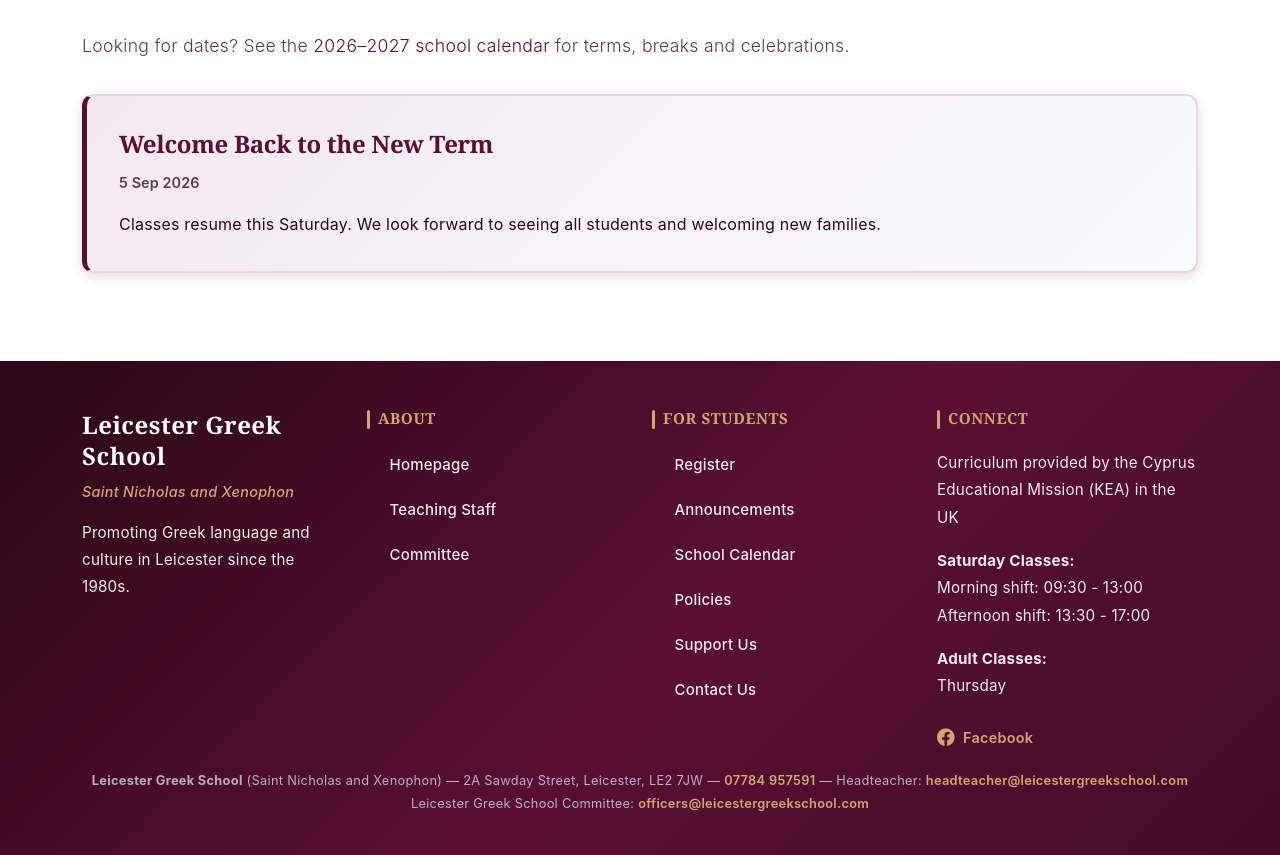
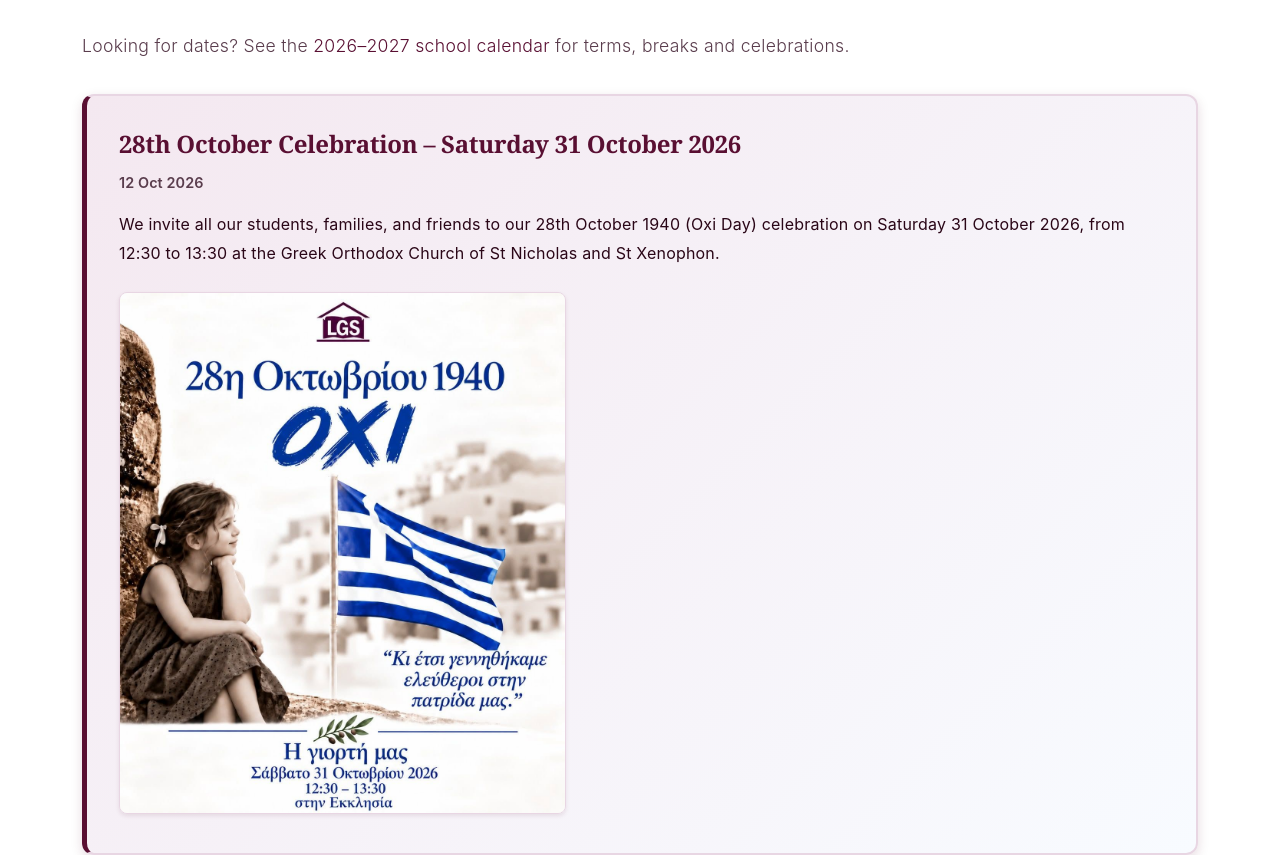
Before and after one commit to Leicester-Greek-School/website, a Vue app: page /announcements in a window 1280 px wide. Shown: the part 441-1296 px from the top of the page. Built offline with nearby package versions, Linux system fonts and the light colour scheme.

Commit message:
Add 28 October celebration announcement

```diff
--- a/src/views/Announcements.vue
+++ b/src/views/Announcements.vue
@@ -24,6 +24,11 @@
               <time :datetime="a.dateISO">{{ a.dateDisplay }}</time>
             </p>
             <p class="announcement-body">{{ a.body }}</p>
+            <div v-if="a.image" class="announcement-media">
+              <a :href="a.image" target="_blank" rel="noopener noreferrer" class="announcement-image-link" aria-label="View full size poster">
+                <img :src="a.image" :alt="a.imageAlt || a.title" class="announcement-image" loading="lazy" />
+              </a>
+            </div>
           </article>
         </li>
       </ul>
@@ -33,6 +38,7 @@
 
 <script>
 import { injectJsonLd, removeJsonLd, breadcrumbSchema } from '@/utils/seo';
+import octoberCelebrationPoster from '@/assets/images/posters/28-october-celebration-2026.jpeg';
 
 export default {
   name: 'Announcements',
@@ -48,6 +54,14 @@ export default {
   data() {
     return {
       announcements: [
+        {
+          title: '28th October Celebration – Saturday 31 October 2026',
+          body: 'We invite all our students, families, and friends to our 28th October 1940 (Oxi Day) celebration on Saturday 31 October 2026, from 12:30 to 13:30 at the Greek Orthodox Church of St Nicholas and St Xenophon.',
+          dateISO: '2026-10-12',
+          dateDisplay: '12 Oct 2026',
+          image: octoberCelebrationPoster,
+          imageAlt: '28 October 1940 celebration poster for Saturday 31 October 2026, 12:30 - 13:30 at the Church'
+        },
         {
           title: 'Welcome Back to the New Term',
           body: 'Classes resume this Saturday. We look forward to seeing all students and welcoming new families.',
@@ -189,6 +203,35 @@ article {
   letter-spacing: 0.2px;
 }
 
+.announcement-media {
+  margin-top: 1.5rem;
+}
+
+.announcement-image-link {
+  display: inline-block;
+  border-radius: 8px;
+  overflow: hidden;
+  border: 1px solid var(--border-color);
+  box-shadow: var(--shadow-sm);
+  transition: var(--transition-smooth);
+}
+
+.announcement-image-link:hover,
+.announcement-image-link:focus {
+  transform: translateY(-2px);
+  box-shadow: var(--shadow-md);
+  border-color: var(--primary-color);
+}
+
+.announcement-image {
+  display: block;
+  max-width: 100%;
+  width: auto;
+  max-height: 520px;
+  height: auto;
+  object-fit: contain;
+}
+
 @media (max-width: 768px) {
   .announcement-item {
     padding: 1.5rem;
```
Also changed, not shown: src/assets/images/posters/28-october-celebration-2026.jpeg (added).
